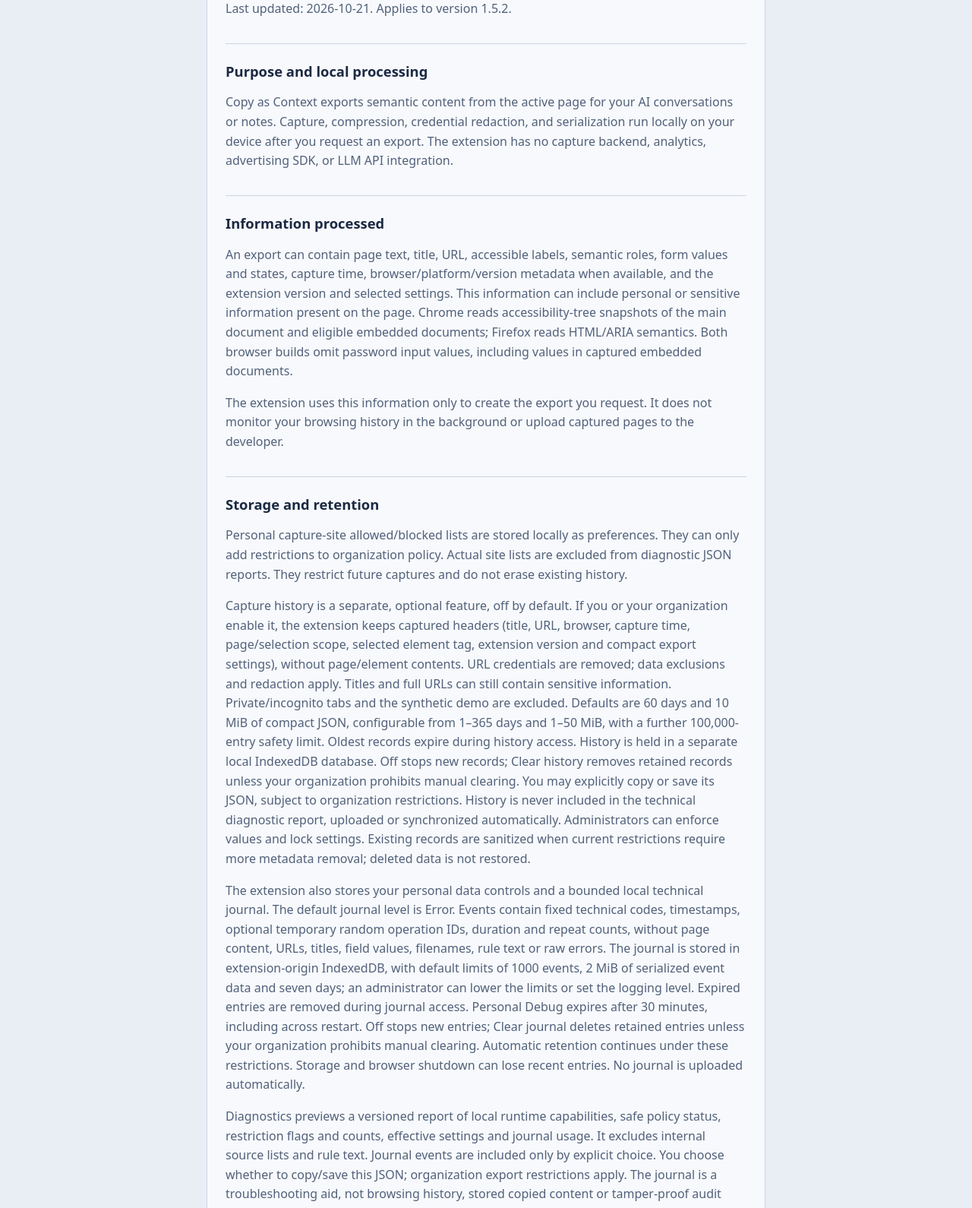
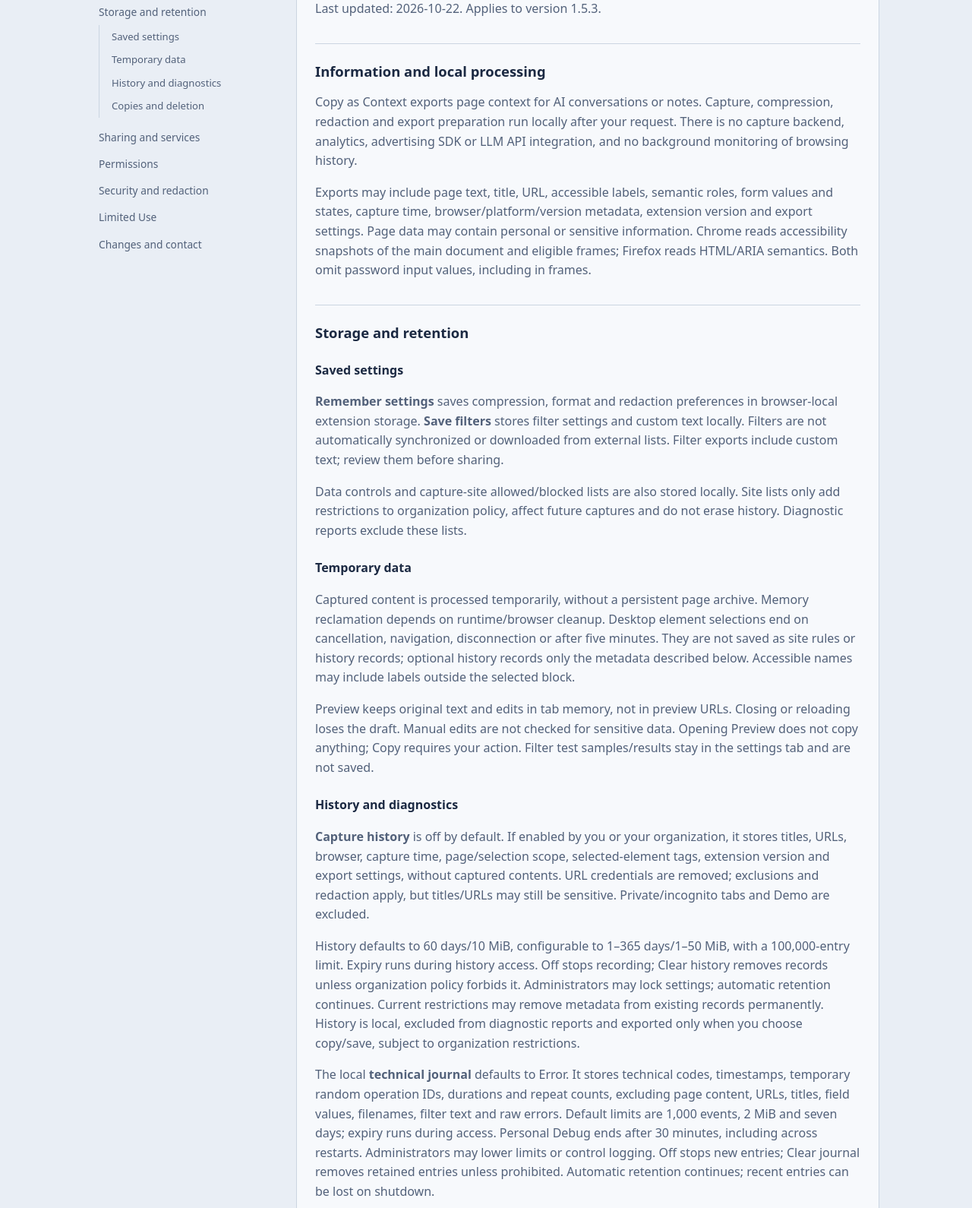
Before and after one commit to V-Shkrobatskyi/Copy-as-Context, a website: page public/privacy.html in a window 1280 px wide. Shown: the part 114-1704 px from the top of the page at 76% size. Drawn offline with Linux system fonts and the light colour scheme.

Commit message:
docs(privacy): shorten the policy and add section navigation

```diff
--- a/public/privacy.html
+++ b/public/privacy.html
@@ -11,49 +11,162 @@ SPDX-License-Identifier: GPL-3.0-only
   <link rel="stylesheet" href="page-theme.css" />
   <style>
     * { box-sizing: border-box; }
-    body { max-width: 48rem; margin: 2rem auto; padding: 0 1rem; font: 1rem/1.6 system-ui, sans-serif; }
-    main { padding: 24px; border: 1px solid var(--border); border-radius: 12px; background: var(--surface); }
+    body { margin: 2rem auto; font: 1rem/1.6 system-ui, sans-serif; }
+    .policy-layout { width: min(100% - 32px, 48rem); margin: 0 auto; }
+    main { min-width: 0; padding: 24px; border: 1px solid var(--border); border-radius: 12px; background: var(--surface); }
     h1 { margin: 0 0 16px; color: var(--text); font-size: clamp(1.6rem, 5vw, 2rem); line-height: 1.25; }
     h2 { margin: 32px 0 12px; padding-top: 24px; border-top: 1px solid var(--border); font-size: 1.15rem; line-height: 1.35; }
-    p, li { color: var(--muted); }
-    li { margin: 8px 0; overflow-wrap: anywhere; }
-    p { overflow-wrap: anywhere; }
+    h3 { margin: 24px 0 8px; font-size: 1rem; }
+    h2[id], h3[id] { scroll-margin-top: 24px; }
+    p, li { color: var(--muted); overflow-wrap: anywhere; }
+    li { margin: 8px 0; }
+    .policy-toc { padding: 12px 0; }
+    .toc-desktop { display: none; }
+    .toc-mobile { border: 1px solid var(--border); border-radius: 10px; background: var(--surface); }
+    .policy-toc summary { padding: 12px 16px; cursor: pointer; font-size: .88rem; font-weight: 700; }
+    .policy-toc ul { list-style: none; margin: 0; padding: 4px 8px 8px; }
+    .policy-toc li { margin: 0; }
+    .policy-toc a { display: block; padding: 8px; border-radius: 6px; color: var(--muted); font-size: .86rem; line-height: 1.4; text-decoration: none; }
+    .policy-toc a:hover { color: var(--text); background: var(--selected); }
+    .policy-toc ul ul { margin: 0 0 8px 8px; padding: 0 0 0 8px; border-left: 1px solid var(--border); }
+    .policy-toc ul ul a { padding: 6px 8px; font-size: .82rem; }
+    .toc-mobile[open] { max-height: 75vh; overflow-y: auto; }
+    @media (min-width: 1100px) {
+      .policy-layout { display: grid; grid-template-columns: 220px minmax(0, 48rem); gap: 48px; width: min(100% - 48px, 1036px); }
+      .policy-toc { position: sticky; top: 32px; align-self: start; max-height: calc(100vh - 64px); overflow-y: auto; padding: 14px 0; }
+      .toc-desktop { display: block; }
+      .toc-desktop p { margin: 0 0 10px; padding: 0 8px; color: var(--text); font-size: .8rem; font-weight: 700; }
+      .toc-desktop ul { padding: 0; }
+      .toc-mobile { display: none; }
+    }
     @media (max-width: 520px) { body { margin: 18px auto; } main { padding: 18px 14px; } }
   </style>
 </head>
-<body><main>
-<h1>Privacy policy for Copy as Context</h1>
-<p>Last updated: 2026-10-21. Applies to version 1.5.2.</p>
-<h2>Purpose and local processing</h2>
-<p>Copy as Context exports semantic content from the active page for your AI conversations or notes. Capture, compression, credential redaction, and serialization run locally on your device after you request an export. The extension has no capture backend, analytics, advertising SDK, or LLM API integration.</p>
-<h2>Information processed</h2>
-<p>An export can contain page text, title, URL, accessible labels, semantic roles, form values and states, capture time, browser/platform/version metadata when available, and the extension version and selected settings. This information can include personal or sensitive information present on the page. Chrome reads accessibility-tree snapshots of the main document and eligible embedded documents; Firefox reads HTML/ARIA semantics. Both browser builds omit password input values, including values in captured embedded documents.</p>
-<p>The extension uses this information only to create the export you request. It does not monitor your browsing history in the background or upload captured pages to the developer.</p>
-<h2>Storage and retention</h2>
-<p>Personal capture-site allowed/blocked lists are stored locally as preferences. They can only add restrictions to organization policy. Actual site lists are excluded from diagnostic JSON reports. They restrict future captures and do not erase existing history.</p>
-<p>Capture history is a separate, optional feature, off by default. If you or your organization enable it, the extension keeps captured headers (title, URL, browser, capture time, page/selection scope, selected element tag, extension version and compact export settings), without page/element contents. URL credentials are removed; data exclusions and redaction apply. Titles and full URLs can still contain sensitive information. Private/incognito tabs and the synthetic demo are excluded. Defaults are 60 days and 10 MiB of compact JSON, configurable from 1–365 days and 1–50 MiB, with a further 100,000-entry safety limit. Oldest records expire during history access. History is held in a separate local IndexedDB database. Off stops new records; Clear history removes retained records unless your organization prohibits manual clearing. You may explicitly copy or save its JSON, subject to organization restrictions. History is never included in the technical diagnostic report, uploaded or synchronized automatically. Administrators can enforce values and lock settings. Existing records are sanitized when current restrictions require more metadata removal; deleted data is not restored.</p>
-<p>The extension also stores your personal data controls and a bounded local technical journal. The default journal level is Error. Events contain fixed technical codes, timestamps, optional temporary random operation IDs, duration and repeat counts, without page content, URLs, titles, field values, filenames, rule text or raw errors. The journal is stored in extension-origin IndexedDB, with default limits of 1000 events, 2 MiB of serialized event data and seven days; an administrator can lower the limits or set the logging level. Expired entries are removed during journal access. Personal Debug expires after 30 minutes, including across restart. Off stops new entries; Clear journal deletes retained entries unless your organization prohibits manual clearing. Automatic retention continues under these restrictions. Storage and browser shutdown can lose recent entries. No journal is uploaded automatically.</p>
-<p>Diagnostics previews a versioned report of local runtime capabilities, safe policy status, restriction flags and counts, effective settings and journal usage. It excludes internal source lists and rule text. Journal events are included only by explicit choice. You choose whether to copy/save this JSON; organization export restrictions apply. The journal is a troubleshooting aid, not browsing history, stored copied content or tamper-proof audit evidence.</p>
+<body>
+  <div class="policy-layout">
+    <nav class="policy-toc" aria-label="Privacy policy contents">
+      <div class="toc-desktop">
+        <p>On this page</p>
+        <ul>
+            <li><a href="#processing">Information and processing</a>
+            </li>
+            <li><a href="#storage">Storage and retention</a>
+              <ul>
+                <li><a href="#saved-settings">Saved settings</a></li>
+                <li><a href="#temporary-data">Temporary data</a></li>
+                <li><a href="#history-diagnostics">History and diagnostics</a></li>
+                <li><a href="#copies-deletion">Copies and deletion</a></li>
+              </ul>
+            </li>
+            <li><a href="#sharing">Sharing and services</a>
+            </li>
+            <li><a href="#permissions">Permissions</a>
+            </li>
+            <li><a href="#security">Security and redaction</a>
+            </li>
+            <li><a href="#limited-use">Limited Use</a>
+            </li>
+            <li><a href="#contact">Changes and contact</a>
+            </li>
+        </ul>
+      </div>
+      <details class="toc-mobile">
+        <summary>On this page</summary>
+        <ul>
+            <li><a href="#processing">Information and processing</a>
+            </li>
+            <li><a href="#storage">Storage and retention</a>
+              <ul>
+                <li><a href="#saved-settings">Saved settings</a></li>
+                <li><a href="#temporary-data">Temporary data</a></li>
+                <li><a href="#history-diagnostics">History and diagnostics</a></li>
+                <li><a href="#copies-deletion">Copies and deletion</a></li>
+              </ul>
+            </li>
+            <li><a href="#sharing">Sharing and services</a>
+            </li>
+            <li><a href="#permissions">Permissions</a>
+            </li>
+            <li><a href="#security">Security and redaction</a>
+            </li>
+            <li><a href="#limited-use">Limited Use</a>
+            </li>
+            <li><a href="#contact">Changes and contact</a>
+            </li>
+        </ul>
+      </details>
+    </nav>
+    <main>
+      <h1>Privacy policy for Copy as Context</h1>
+      <p>Last updated: 2026-10-22. Applies to version 1.5.3.</p>
 
-<p>Desktop Select element keeps one temporary element reference and an opaque marker during selection and export. The choice is not saved as a site rule or browsing record. Cancellation, navigation, disconnection, or a five-minute timeout ends it. Chrome uses temporary DOM descriptions to identify the chosen block and filters its bounded accessibility snapshot; Firefox captures the chosen subtree. Accessible names can include labels outside the block. Existing redaction settings apply before copying, saving, or opening Preview.</p>
-<p>The extension persists your compression, format, and privacy preferences in browser-local extension storage when you choose Save preferences. It does not maintain a persistent archive of captured pages. Capture data is held temporarily for processing; runtime and browser cleanup determine when memory is reclaimed.</p>
-<p>Preview holds the prepared context, its initial text for Reset, and your edits only in the editor tab's memory. The extension does not persist drafts or put captured text in preview URLs. Closing or reloading the tab loses the draft. Manual edits are not automatically checked for sensitive data. Opening a preview does not write to the clipboard; Copy does so only when you choose it.</p>
-<p>Redaction filter settings, including custom literal text, are stored in browser-local extension storage when you choose Save filters. Sample text and test results stay only in the settings tab and are not saved. Filter JSON exports contain your custom text; review them before sharing. Filters are not automatically synchronized or downloaded from external lists.</p>
-<p>Copy places the result on your clipboard. Desktop Save writes a UTF-8 file to a destination controlled by your browser. Clipboard history, operating-system clipboard synchronization, browser download history, backups, and destination applications may retain copies under their own settings. Android supports Copy only.</p>
-<p>You can change saved preferences in the popup or remove extension-local preferences by clearing the extension&#x27;s data or uninstalling it. Delete exported files and clipboard/history entries separately using your browser, operating system, or destination application.</p>
-<h2>Sharing and external services</h2>
-<p>The extension does not send captured page content, URLs, or preferences to the developer, sell user data, or use it for advertising. You decide whether to paste or upload an export into another application; that application then handles it under its own policies.</p>
-<p>Help, project, contact, and voluntary donation links are opened only when you choose them. GitHub, your email provider, and the payment provider may receive normal navigation/contact/payment information under their own privacy policies. Capture data is not attached to these links.</p>
-<p>If you email a bug report or post a GitHub issue, the recipient/service receives the information you provide and may retain it for support. Do not include passwords, tokens, or private page content. Contact the developer to request deletion of information you sent directly; public GitHub content is also governed by GitHub&#x27;s controls and policies.</p>
-<h2>Permissions</h2>
-<ul><li>Chrome debugger: briefly reads the active page and eligible embedded documents after an export action, checks frame visibility and password input types, and detaches afterward.</li><li>activeTab and scripting: obtain temporary page access and install the Desktop element picker on demand in both browsers. Firefox also uses these permissions to capture the current page and permitted embedded documents.</li><li>Firefox optional site access: Include frames from other sites is off by default. Enabling it requests access to all HTTP/HTTPS websites in one browser prompt. Access persists across tabs and browser restarts. Turning the option off removes site access, including earlier individual grants. Capture runs only after an explicit Copy, Preview, or Desktop Save action, including actions for a selected element. Protected frames may remain unavailable.</li><li>clipboardWrite: writes the export you request to your clipboard.</li><li>downloads (Desktop only): saves the export you request as a local file. In Firefox, this permission is optional and requested when you click Save; Android never requests it.</li><li>storage: persists export preferences and redaction filter settings locally.</li></ul>
-<p>Persistent access to all HTTP/HTTPS websites is optional and requested only when you enable Include frames from other sites in Firefox.</p>
-<h2>Security and redaction</h2>
-<p>Credential redaction is enabled by default and replaces detected credential patterns before export. It is heuristic and cannot guarantee that all credentials or personal information are removed. Disabling redaction can expose original values. Review the output before sharing it. Page content is untrusted; the extension does not guarantee removal of instructions aimed at AI assistants.</p>
-<p>Local diagnostics contain operational information such as capture status, root role, warning codes, and failure information; they do not log raw page text or the exported context.</p>
-<h2>Chrome Web Store Limited Use</h2>
-<p>Copy as Context uses information obtained through browser permissions solely for its user-requested page-context export feature. Its use of that information complies with the Chrome Web Store User Data Policy, including the Limited Use requirements. The extension does not transfer captured data to the developer or third parties, use it for personalized advertising, or give the developer access to your captures.</p>
-<h2>Changes and contact</h2>
-<p>Changes to data handling will be reflected in this policy with an updated date. The policy is included in the extension and maintained in the project repository.</p>
-<p>For privacy questions, contact <a href="mailto:copyascontext@gmail.com">copyascontext@gmail.com</a> or visit the <a href="https://github.com/V-Shkrobatskyi/Copy-as-Context">project repository</a>. Avoid sharing sensitive exports in public issues.</p>
-</main></body></html>
+      <section aria-labelledby="processing">
+        <h2 id="processing">Information and local processing</h2>
+        <p>Copy as Context exports page context for AI conversations or notes. Capture, compression, redaction and export preparation run locally after your request. There is no capture backend, analytics, advertising SDK or LLM API integration, and no background monitoring of browsing history.</p>
+        <p>Exports may include page text, title, URL, accessible labels, semantic roles, form values and states, capture time, browser/platform/version metadata, extension version and export settings. Page data may contain personal or sensitive information. Chrome reads accessibility snapshots of the main document and eligible frames; Firefox reads HTML/ARIA semantics. Both omit password input values, including in frames.</p>
+      </section>
+
+      <section aria-labelledby="storage">
+        <h2 id="storage">Storage and retention</h2>
+        <section aria-labelledby="saved-settings">
+          <h3 id="saved-settings">Saved settings</h3>
+          <p><strong>Remember settings</strong> saves compression, format and redaction preferences in browser-local extension storage. <strong>Save filters</strong> stores filter settings and custom text locally. Filters are not automatically synchronized or downloaded from external lists. Filter exports include custom text; review them before sharing.</p>
+          <p>Data controls and capture-site allowed/blocked lists are also stored locally. Site lists only add restrictions to organization policy, affect future captures and do not erase history. Diagnostic reports exclude these lists.</p>
+        </section>
+        <section aria-labelledby="temporary-data">
+          <h3 id="temporary-data">Temporary data</h3>
+          <p>Captured content is processed temporarily, without a persistent page archive. Memory reclamation depends on runtime/browser cleanup. Desktop element selections end on cancellation, navigation, disconnection or after five minutes. They are not saved as site rules or history records; optional history records only the metadata described below. Accessible names may include labels outside the selected block.</p>
+          <p>Preview keeps original text and edits in tab memory, not in preview URLs. Closing or reloading loses the draft. Manual edits are not checked for sensitive data. Opening Preview does not copy anything; Copy requires your action. Filter test samples/results stay in the settings tab and are not saved.</p>
+        </section>
+        <section aria-labelledby="history-diagnostics">
+          <h3 id="history-diagnostics">History and diagnostics</h3>
+          <p><strong>Capture history</strong> is off by default. If enabled by you or your organization, it stores titles, URLs, browser, capture time, page/selection scope, selected-element tags, extension version and export settings, without captured contents. URL credentials are removed; exclusions and redaction apply, but titles/URLs may still be sensitive. Private/incognito tabs and Demo are excluded.</p>
+          <p>History defaults to 60 days/10 MiB, configurable to 1–365 days/1–50 MiB, with a 100,000-entry limit. Expiry runs during history access. Off stops recording; Clear history removes records unless organization policy forbids it. Administrators may lock settings; automatic retention continues. Current restrictions may remove metadata from existing records permanently. History is local, excluded from diagnostic reports and exported only when you choose copy/save, subject to organization restrictions.</p>
+          <p>The local <strong>technical journal</strong> defaults to Error. It stores technical codes, timestamps, temporary random operation IDs, durations and repeat counts, excluding page content, URLs, titles, field values, filenames, filter text and raw errors. Default limits are 1,000 events, 2 MiB and seven days; expiry runs during access. Personal Debug ends after 30 minutes, including across restarts. Administrators may lower limits or control logging. Off stops new entries; Clear journal removes retained entries unless prohibited. Automatic retention continues; recent entries can be lost on shutdown.</p>
+          <p><strong>Diagnostic JSON</strong> contains runtime capabilities, policy status, restriction flags/counts, effective settings and journal usage, excluding source lists and filter text. Journal events are opt-in. Copy/save requires your choice and follows organization restrictions. The journal is for troubleshooting, not a browsing archive or tamper-proof audit record.</p>
+        </section>
+        <section aria-labelledby="copies-deletion">
+          <h3 id="copies-deletion">Clipboard, files and deletion</h3>
+          <p>Copy writes to your clipboard; Desktop Save writes a UTF-8 file to a browser-controlled destination. Android supports Copy only. Clipboard history/synchronization, downloads, backups and destination apps may retain copies under their own settings.</p>
+          <p>Clear extension data or uninstall to remove extension-local data. Delete exported files and clipboard/history copies separately through your browser, operating system or destination app.</p>
+        </section>
+      </section>
+
+      <section aria-labelledby="sharing">
+        <h2 id="sharing">Sharing and external services</h2>
+        <p>The extension does not upload captured content, URLs, preferences, history or journal entries automatically, send them to the developer, sell data or use it for advertising. If you paste/upload an export elsewhere, that service’s policies apply.</p>
+        <p>Help, project, contact and donation links open only when chosen, without capture data attached. Linked services, email and payment providers may receive normal navigation, contact or payment information under their policies.</p>
+        <p>Support emails and GitHub issues contain information you provide and may be retained by recipients. Omit passwords, tokens and private page content. Contact the developer to request deletion of information sent directly; public GitHub content also follows GitHub’s controls and policies.</p>
+      </section>
+
+      <section aria-labelledby="permissions">
+        <h2 id="permissions">Permissions</h2>
+        <ul>
+          <li><strong>Chrome debugger:</strong> temporarily reads the active page and eligible frames after an export request, checks frame visibility/password input types, then detaches.</li>
+          <li><strong>activeTab and scripting:</strong> provide temporary page access and the on-demand Desktop element picker. Firefox also uses them for page/frame capture.</li>
+          <li><strong>Firefox optional site access:</strong> Include frames from other sites is off by default. Enabling requests access to all HTTP/HTTPS sites. Access persists across tabs/restarts; switching off revokes it, including earlier individual grants. Capture still requires Copy, Preview or Desktop Save, including selected-block actions. Protected frames may remain unavailable.</li>
+          <li><strong>clipboardWrite:</strong> copies your requested export.</li>
+          <li><strong>downloads:</strong> saves requested files on Desktop. Firefox asks for this optional permission on Save; Android never requests it.</li>
+          <li><strong>storage:</strong> saves preferences and filter settings locally.</li>
+        </ul>
+      </section>
+
+      <section aria-labelledby="security">
+        <h2 id="security">Security and redaction</h2>
+        <p>Redaction is on by default, but pattern-based filters cannot guarantee removal of all credentials or personal information. Disabling it may expose original values. Review exports before sharing. Page content is untrusted; the extension does not guarantee removal of instructions aimed at AI assistants.</p>
+      </section>
+
+      <section aria-labelledby="limited-use">
+        <h2 id="limited-use">Chrome Web Store Limited Use</h2>
+        <p>Information obtained through browser permissions is used solely for user-requested page-context export, in compliance with the Chrome Web Store User Data Policy, including Limited Use requirements. Captured data is not transferred to the developer or third parties, used for personalized advertising, or made accessible to the developer.</p>
+      </section>
+
+      <section aria-labelledby="contact">
+        <h2 id="contact">Changes and contact</h2>
+        <p>Data-handling changes will be reflected here with an updated date. This policy is included in the extension and project repository.</p>
+        <p>Privacy questions: <a href="mailto:copyascontext@gmail.com">copyascontext@gmail.com</a> or the <a href="https://github.com/V-Shkrobatskyi/Copy-as-Context">project repository</a>. Do not share sensitive exports in public issues.</p>
+      </section>
+    </main>
+  </div>
+</body>
+</html>
```
